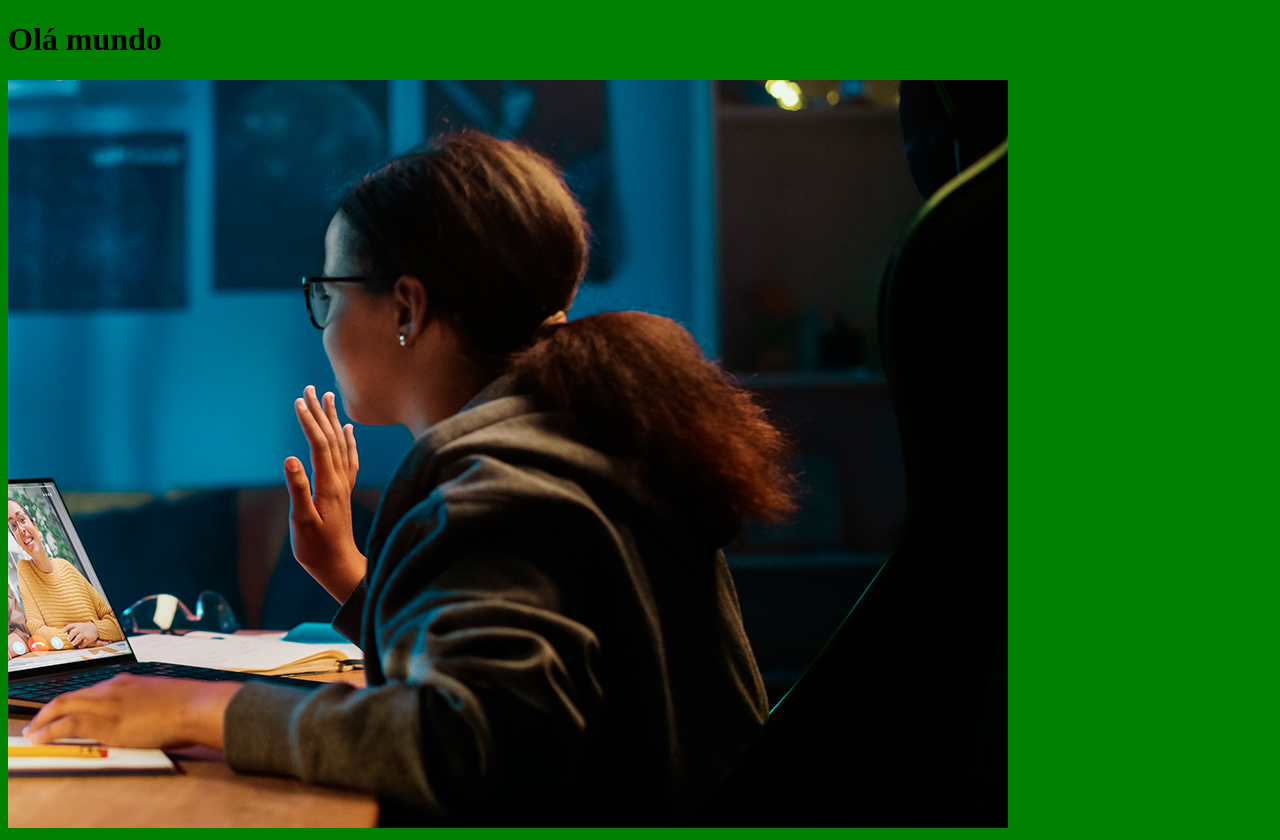
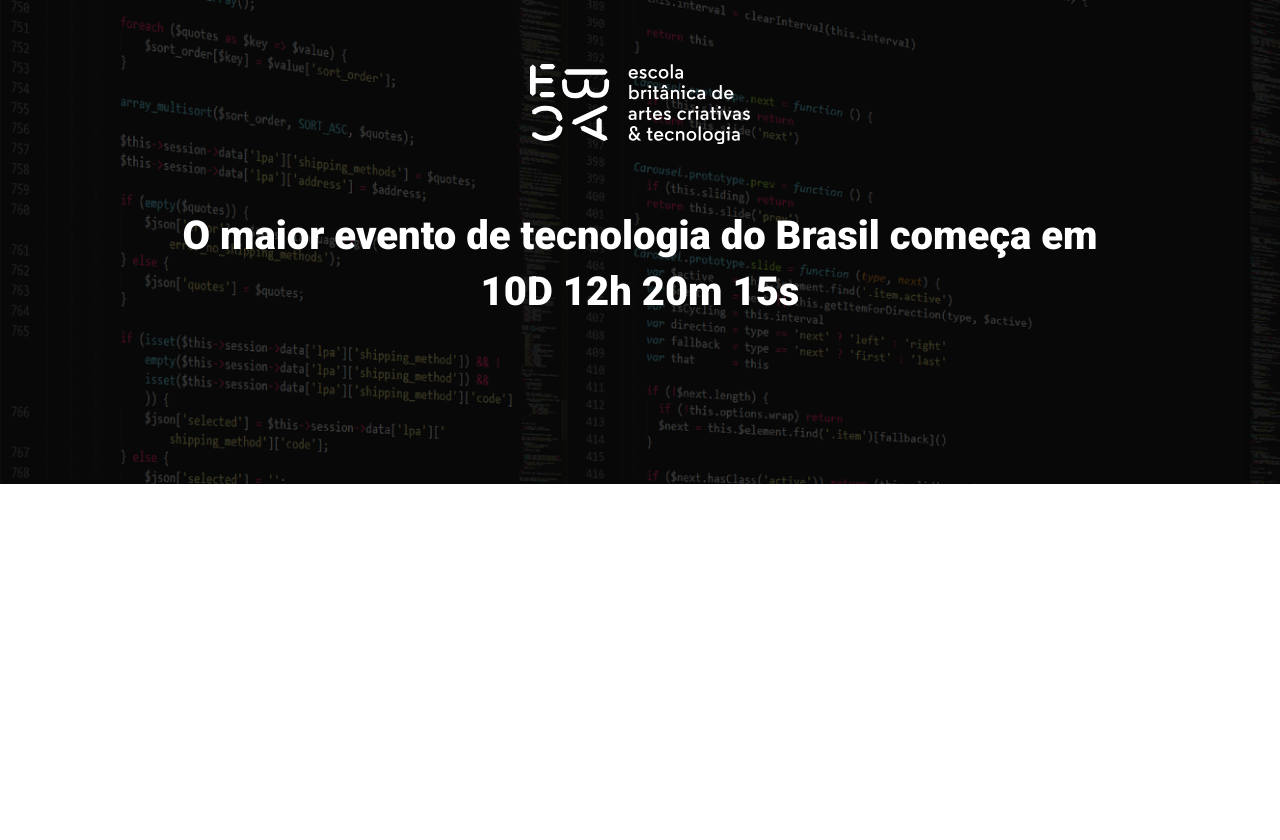
Before and after one commit to rod-miranda/ebac_exercicio_landing_page, a website built with Parcel: page src/index.html in a window 1280 px wide. After the commit the page ends 800 px from the top, so only its background shows below. Built offline with nearby package versions, Linux system fonts and the light colour scheme.

Commit message:
criando o hero

```diff
--- a/src/index.html
+++ b/src/index.html
@@ -4,11 +4,21 @@
     <meta charset="UTF-8">
     <meta name="viewport" content="width=device-width, initial-scale=1.0">
     <title>EBAC Tech Talks</title>
+    <link rel="preconnect" href="https://fonts.googleapis.com">
+    <link rel="preconnect" href="https://fonts.gstatic.com" crossorigin>
+    <link href="https://fonts.googleapis.com/css2?family=Roboto:wght@400;700;900&display=swap" rel="stylesheet">
     <link rel="stylesheet" href="styles/main.scss">
 </head>
 <body>
-    <h1>Olá mundo</h1>
-    <img src="./images/backend.png" alt="">
+    <header class="hero">
+        <div class="container">
+            <img class="hero__logo" src="./images/ebac_logo.svg" alt="EBAC">
+            <p class="hero__text">
+                O maior evento de tecnologia do Brasil começa em 10D 12h 20m 15s
+            </p>
+        </div>
+    </header>
+
     <script src="scripts/main.js"></script>
 </body>
 </html>
--- /dev/null
+++ b/src/styles/_hero.scss
@@ -0,0 +1,53 @@
+.hero {
+    padding-top: 64px;
+    padding-bottom: 100px;
+    background-image: url(../images/fundo.png);
+    background-repeat: no-repeat;
+    background-size: cover;
+    position: relative;
+
+    .container {
+        position: relative;
+    }
+
+    &::before {
+        position: absolute;
+        top: 0;
+        left: 0;
+        width: 100%;
+        height: 100%;
+        background-color: #000;
+        content: '';
+        opacity: .7;
+    }
+
+    &__text {
+        margin-top: 64px;
+        margin-bottom: 64px;
+        font-size: 40px;
+        line-height: 56px;
+        font-weight: 800;
+        text-align: center;
+    }
+
+    &__logo {
+        margin: 0 auto;
+        height: 80px;
+        display: block;
+    }
+
+    @media (max-width: 640px) {
+
+        padding: 40px 0;
+
+        &__logo {
+            height: 40px;
+        }
+
+        &__text {
+            font-size: 22px;
+            line-height: 24px;
+            margin: 24px 0;
+        }
+    }
+}
--- a/src/styles/main.scss
+++ b/src/styles/main.scss
@@ -1,3 +1,23 @@
-body {
-    background-color: green;
+@use 'hero';
+
+* {
+    margin: 0;
+    padding: 0;
+    box-sizing: border-box;
+    font-family: Roboto, sans-serif;
+    color: #fff;
 }
+
+.container {
+    max-width: 960px;
+    width: 100%;
+    margin: 0 auto;
+
+    @media (max-width: 640px) {
+        max-width: 80%;
+    }
+
+    @media (max-width: 1024px) {
+        max-width: 90%;
+    }
+}
```
